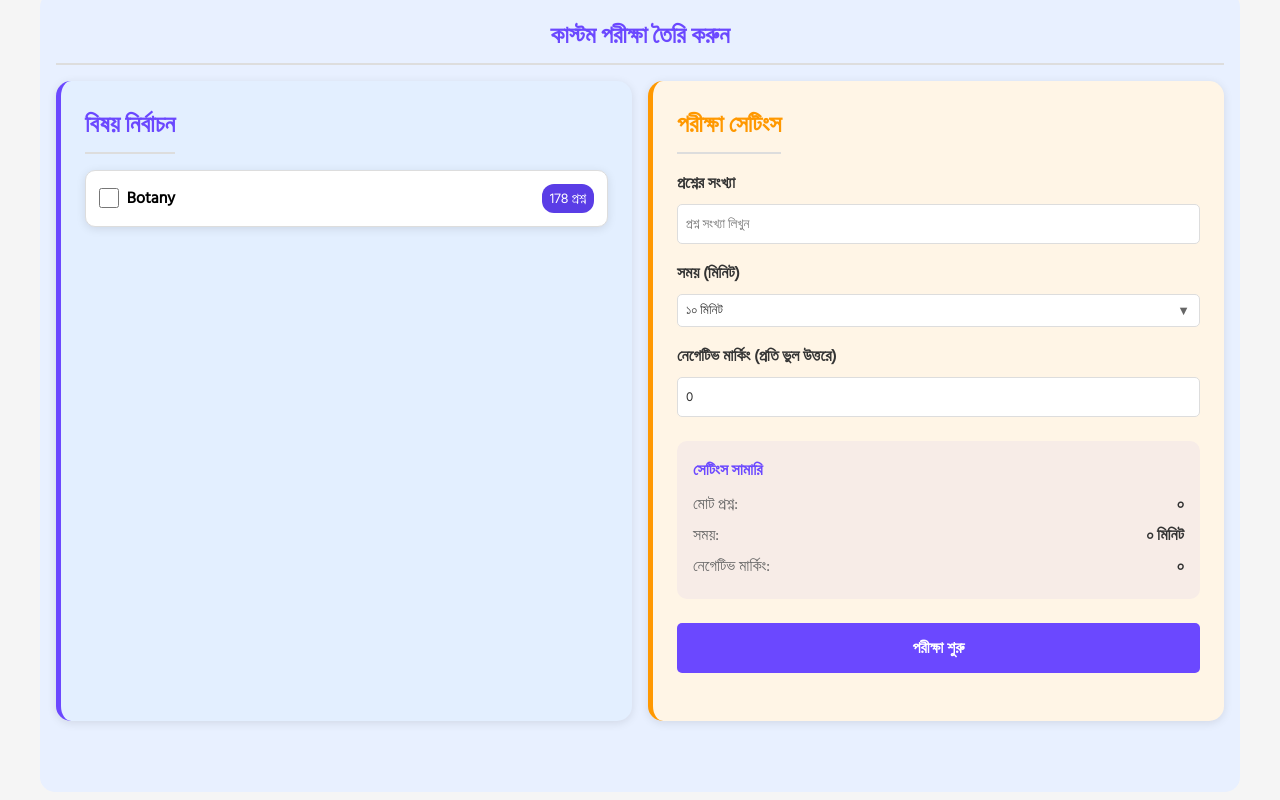
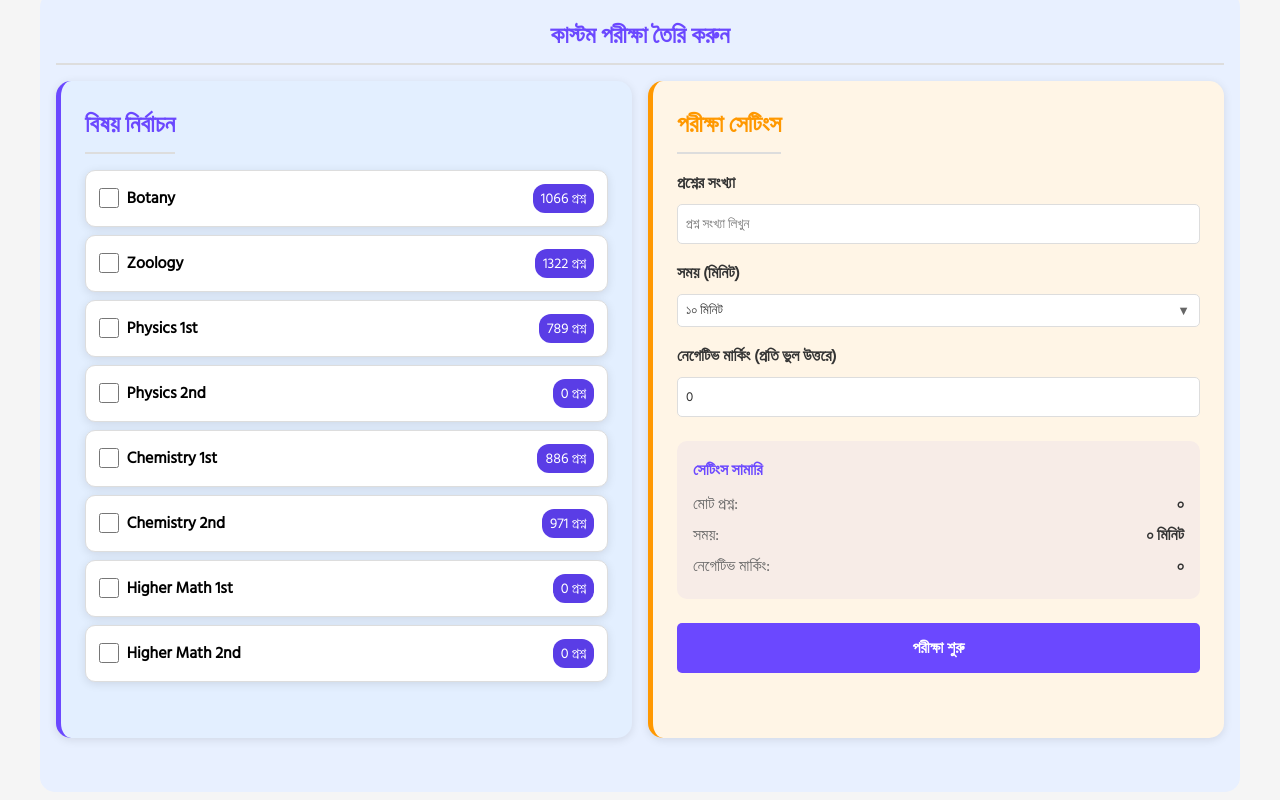
Before and after one commit to Dopamine-edu/dopamine-edu.github.io, a plain HTML site: page dashboard.html in a window 1280 px wide. Shown: the part 424-1224 px from the top of the page. Drawn offline with nearby package versions, Linux system fonts and the light colour scheme; no server answers.

Commit message:
Update dashboard.html

```diff
--- a/dashboard.html
+++ b/dashboard.html
@@ -2237,12 +2237,83 @@
 
     // Custom Exam JavaScript
     const subjects = {
-        "Botany": [
-            "Chapter 01: কোষ ও এর গঠন",
-            "Chapter 02: কোষ বিভাজন",
-            // ... other chapters ...
-        ],
-        // ... other subjects ...
+            "Botany": [
+                "Chapter 01: কোষ ও এর গঠন",
+                "Chapter 02: কোষ বিভাজন",
+                "Chapter 03: কোষ রসায়ন",
+                "Chapter 04: অণুজীব",
+                "Chapter 05: শৈবাল ও ছত্রাক",
+                "Chapter 06: ব্রায়োফাইটা ও টেরেডোফাইটা",
+                "Chapter 07: নগ্নবীজী ও আবৃতবীজী উদ্ভিদ",
+                "Chapter 08: টিস্যু ও টিস্যুতন্ত্র",
+                "Chapter 09: উদ্ভিদ শারীরতত্ত্ব",
+                "Chapter 10: উদ্ভিদ প্রজনন",
+                "Chapter 11: জীবপ্রযুক্তি"
+            ],
+            "Zoology": [
+                "Chapter 01: প্রাণীর বিভিন্নতা ও শ্রেণিবিন্যাস",
+                "Chapter 02: প্রাণীর পরিচিতি",
+                "Chapter 03: পরিপাক ও শোষণ",
+                "Chapter 04: রক্ত সঞ্চালন",
+                "Chapter 05: শ্বাসক্রিয়া ও শ্বসন",
+                "Chapter 06: বর্জ্য ও নিষ্কাশন",
+                "Chapter 07: চলন ও অঙ্গচালনা",
+                "Chapter 08: সমন্বয় ও নিয়ন্ত্রণ",
+                "Chapter 09: মানব জীবনের ধারাবাহিকতা",
+                "Chapter 10: মানবদেহের প্রতিরক্ষা",
+                "Chapter 11: জীনতত্ত্ব ও বিবর্তন"
+            ],
+            "Physics 1st": [
+                "Chapter 01: ভৌত জগৎ ও পরিমাপ",
+                "Chapter 02: ভেক্টর",
+                "Chapter 04: নিউটোনিয়ান বলবিদ্যা",
+                "Chapter 05: কাজ, শক্তি ও ক্ষমতা",
+                "Chapter 06: মহাকর্ষ ও অভিকর্ষ",
+                "Chapter 07: পদার্থের গাঠনিক ধর্ম",
+                "Chapter 08: পর্যাবৃত্ত গতি",
+                "Chapter 10: আদর্শ গ্যাস ও গ্যাসের গতিতত্ত্ব"
+            ],
+            "Physics 2nd": [
+                "Chapter 01: তাপগতিবিদ্যা",
+                "Chapter 02: স্থির তড়িৎ",
+                "Chapter 03: চলতড়িৎ",
+                "Chapter 07: ভৌত আলোকবিজ্ঞান",
+                "Chapter 08: আধুনিক পদার্থবিজ্ঞানের সূচনা",
+                "Chapter 09: পরমাণুর মডেল এবং নিউক্লিয়ার পদার্থবিজ্ঞান",
+                "Chapter 10: সেমিকন্ডাক্টর ও ইলেকট্রনিক্স"
+            ],
+            "Chemistry 1st": [
+                "Chapter 01: ল্যাবরেটরির নিরাপদ ব্যবহার",
+                "Chapter 02: গুণগত রসায়ন",
+                "Chapter 03: মৌলের পর্যায়বৃত্ত ধর্ম",
+                "Chapter 04: রাসায়নিক পরিবর্তন",
+                "Chapter 05: কর্মমুখী রসায়ন"
+            ],
+            "Chemistry 2nd": [
+                "Chapter 01: পরিবেশ রসায়ন",
+                "Chapter 02: জৈব রসায়ন",
+                "Chapter 03: পরিমাণগত রসায়ন",
+                "Chapter 04: তড়িৎ রসায়ন",
+                "Chapter 05: অর্থনৈতিক রসায়ন"
+            ],
+            "Higher Math 1st": [
+                "Chapter 01: ম্যাট্রিক্স ও নির্ণায়ক",
+                "Chapter 03: সরলরেখা",
+                "Chapter 04: বৃত্ত",
+                "Chapter 07: সংযুক্ত কোণের ত্রিকোণমিতিক অনুপাত",
+                "Chapter 09: অন্তরীকরণ",
+                "Chapter 10: যোগজীকরণ"
+            ],
+            "Higher Math 2nd": [
+                "Chapter 03: জটিল সংখ্যা",
+                "Chapter 04: বহুপদী ও বহুপদী সমীকরণ",
+                "Chapter 06: কণিক",
+                "Chapter 07: বিপরীত ত্রিকোণমিতিক ফাংশন ও ত্রিকোণমিতিক সমীকরণ",
+                "Chapter 08: স্থিতিবিদ্যা",
+                "Chapter 09: সমতলে বস্তুকণার গতি"
+            ],
+            "English": [],
+            "Bangla": []
     };
 
     document.getElementById('timeSelect').addEventListener('change', function() {
```
